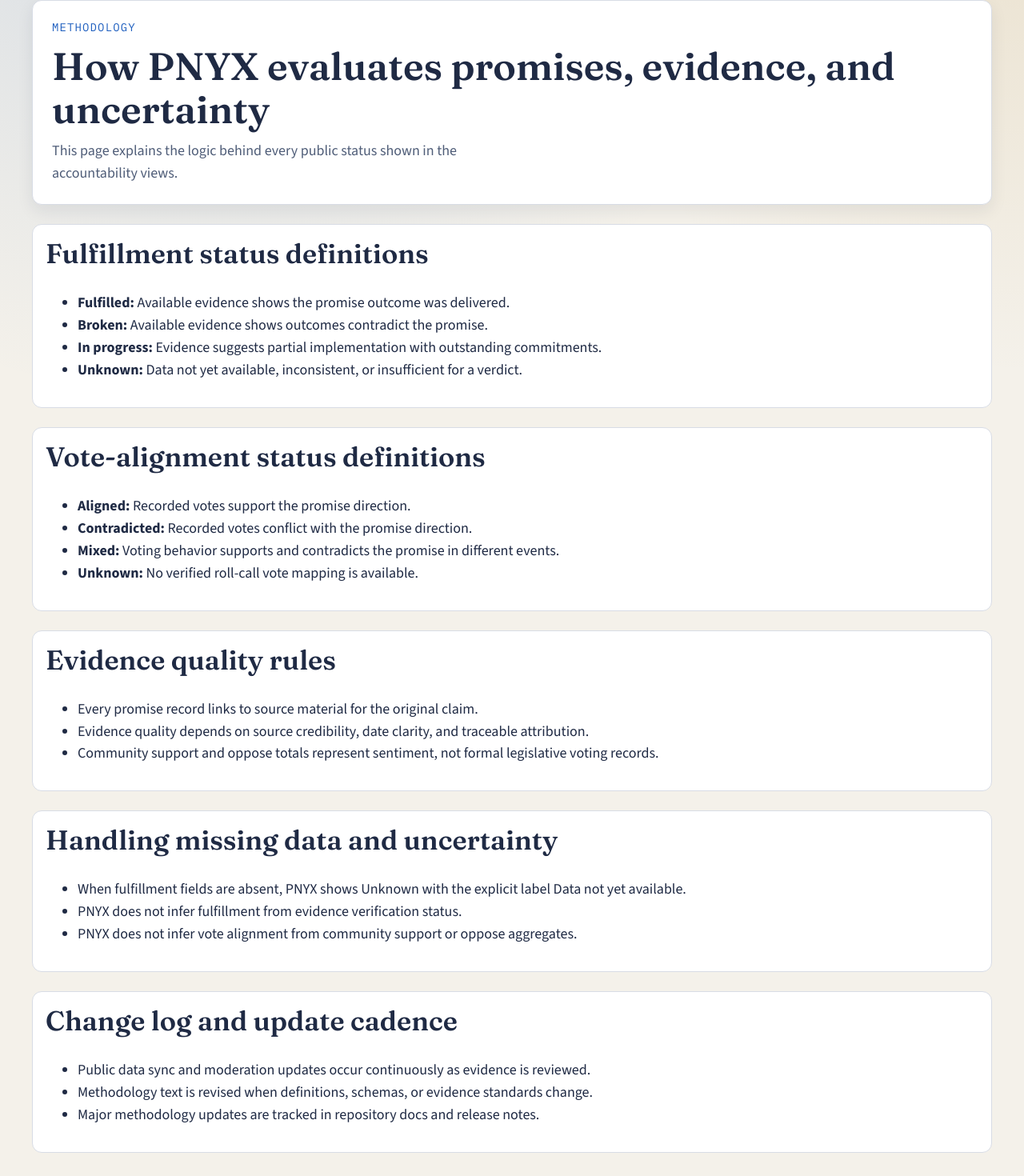
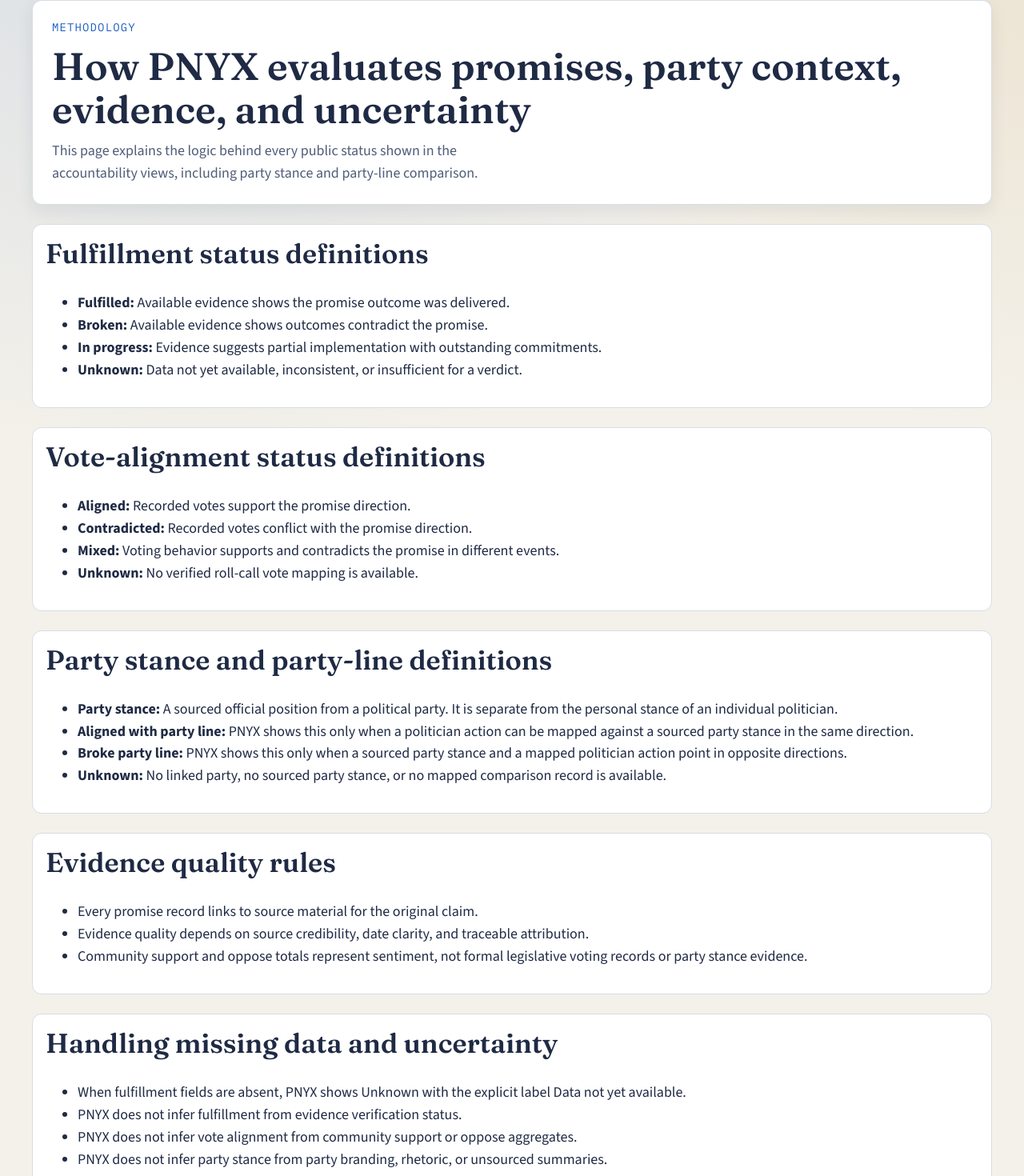
Before and after one commit to Jrwl1/pnyx, a React (Vite) app in the folder frontend/: page /methodology in a window 1280 px wide. Shown: the part 105-1575 px from the top of the page at 80% size. Built offline with nearby package versions, Linux system fonts and the light colour scheme; no server answers.

Commit message:
do(S-13): add party context surfaces

```diff
--- a/frontend/src/lib/domain.ts
+++ b/frontend/src/lib/domain.ts
@@ -9,7 +9,7 @@
   PromiseStats,
   StatementSummary
 } from "../types";
-import { PARTY_ROUTE_SHELLS } from "../types";
+import { getPartyRouteShell, PARTY_ROUTE_SHELLS } from "../types";
 import { DATA_NOT_AVAILABLE, normalizeForSearch } from "./format";
 
 export const ISSUE_OPTIONS = ["Economy", "Healthcare", "Climate", "Education", "Public Safety"] as const;
@@ -81,6 +81,21 @@
         .some((candidate) => candidate === normalizedQuery);
     }) ?? null
   );
+};
+
+export const findPartyShellForPolitician = (politician: Politician | null | undefined): PartyProfileShell | null => {
+  if (!politician) {
+    return null;
+  }
+
+  if (politician.partyId) {
+    const directMatch = getPartyRouteShell(politician.partyId);
+    if (directMatch) {
+      return directMatch;
+    }
+  }
+
+  return findPartyShellByQuery(politician.partyShortName ?? politician.partyName ?? "");
 };
 
 export const getIssueTagsForStatement = (statement: StatementSummary): string[] => {
--- a/frontend/src/routes/MethodologyPage.tsx
+++ b/frontend/src/routes/MethodologyPage.tsx
@@ -7,8 +7,8 @@
     <div className="stack-lg">
       <section className="hero-panel stack-sm">
         <p className="eyebrow">Methodology</p>
-        <h1>How PNYX evaluates promises, evidence, and uncertainty</h1>
-        <p className="lede">This page explains the logic behind every public status shown in the accountability views.</p>
+        <h1>How PNYX evaluates promises, party context, evidence, and uncertainty</h1>
+        <p className="lede">This page explains the logic behind every public status shown in the accountability views, including party stance and party-line comparison.</p>
       </section>
 
       <section className="card stack-sm">
@@ -48,11 +48,29 @@
       </section>
 
       <section className="card stack-sm">
+        <h2>Party stance and party-line definitions</h2>
+        <ul>
+          <li>
+            <strong>Party stance:</strong> A sourced official position from a political party. It is separate from the personal stance of an individual politician.
+          </li>
+          <li>
+            <strong>Aligned with party line:</strong> PNYX shows this only when a politician action can be mapped against a sourced party stance in the same direction.
+          </li>
+          <li>
+            <strong>Broke party line:</strong> PNYX shows this only when a sourced party stance and a mapped politician action point in opposite directions.
+          </li>
+          <li>
+            <strong>Unknown:</strong> No linked party, no sourced party stance, or no mapped comparison record is available.
+          </li>
+        </ul>
+      </section>
+
+      <section className="card stack-sm">
         <h2>Evidence quality rules</h2>
         <ul>
           <li>Every promise record links to source material for the original claim.</li>
           <li>Evidence quality depends on source credibility, date clarity, and traceable attribution.</li>
-          <li>Community support and oppose totals represent sentiment, not formal legislative voting records.</li>
+          <li>Community support and oppose totals represent sentiment, not formal legislative voting records or party stance evidence.</li>
         </ul>
       </section>
 
@@ -62,6 +80,8 @@
           <li>When fulfillment fields are absent, PNYX shows Unknown with the explicit label Data not yet available.</li>
           <li>PNYX does not infer fulfillment from evidence verification status.</li>
           <li>PNYX does not infer vote alignment from community support or oppose aggregates.</li>
+          <li>PNYX does not infer party stance from party branding, rhetoric, or unsourced summaries.</li>
+          <li>PNYX does not infer party-line alignment when a linked party or sourced party stance record is missing.</li>
         </ul>
       </section>
 
--- a/frontend/src/routes/PoliticianProfilePage.tsx
+++ b/frontend/src/routes/PoliticianProfilePage.tsx
@@ -5,7 +5,7 @@
 import { ErrorState, LoadingState } from "../components/PageState";
 import { StatusChip } from "../components/StatusChip";
 import { usePublicData } from "../context/PublicDataContext";
-import { toPromiseRecord } from "../lib/domain";
+import { findPartyShellForPolitician, getPartyAffiliationLabel, getTerritoryLabel, toPromiseRecord } from "../lib/domain";
 import { formatDate, formatDateTime, formatIdentityLine } from "../lib/format";
 
 type ProfileTab = "promises" | "votes" | "evidence";
@@ -22,6 +22,7 @@
   const activeTab: ProfileTab = PROFILE_TABS.includes(selectedTab) ? selectedTab : "promises";
 
   const politician = useMemo(() => politicians.find((entry) => entry.id === politicianId), [politicianId, politicians]);
+  const linkedPartyShell = useMemo(() => findPartyShellForPolitician(politician), [politician]);
   const promiseRecords = useMemo(() => {
     return statements.filter((statement) => statement.politicianId === politicianId).map(toPromiseRecord);
   }, [politicianId, statements]);
@@ -66,7 +67,11 @@
       <section className="hero-panel stack-sm">
         <p className="eyebrow">Politician profile</p>
         <h1>{politician.name}</h1>
-        <p className="lede">{formatIdentityLine(politician.office, politician.region)}</p>
+        <p className="lede">{formatIdentityLine(politician.office, getTerritoryLabel(politician))}</p>
+        <p className="meta-line">
+          Party affiliation:{" "}
+          {linkedPartyShell ? <Link to={`/parties/${linkedPartyShell.party.id}`}>{getPartyAffiliationLabel(politician)}</Link> : getPartyAffiliationLabel(politician)}
+        </p>
         <p className="meta-line mono-inline">External id: {politician.externalId ?? "Data not yet available"}</p>
       </section>
 
@@ -98,6 +103,29 @@
         </article>
       </section>
 
+      <section className="split-grid" aria-label="Party context">
+        <article className="card stack-sm">
+          <h2>Party affiliation</h2>
+          <p>
+            {linkedPartyShell ? <Link to={`/parties/${linkedPartyShell.party.id}`}>{getPartyAffiliationLabel(politician)}</Link> : getPartyAffiliationLabel(politician)}
+          </p>
+          <p className="meta-line">
+            {linkedPartyShell
+              ? "Linked to the frontend-local party shell until canonical party membership APIs exist."
+              : "No party affiliation field is available from the connected public dataset yet."}
+          </p>
+        </article>
+
+        <article className="card stack-sm">
+          <h2>Party-line alignment</h2>
+          <StatusChip status="unknown" prefix="Party-line alignment" />
+          <p>PNYX does not infer party-line behavior without a linked party, sourced party stance records, and mapped politician comparisons.</p>
+          <p className="meta-line">
+            Until those records exist, this profile keeps party-line alignment explicit as Unknown rather than implying support or a break.
+          </p>
+        </article>
+      </section>
+
       <section className="card stack-sm" aria-label="Profile tabs">
         <div className="tabs" role="tablist" aria-label="Politician profile tabs">
           <button className={activeTab === "promises" ? "tab active" : "tab"} role="tab" aria-selected={activeTab === "promises"} onClick={() => onTabChange("promises")} type="button">
@@ -113,7 +141,9 @@
 
         {activeTab === "promises" ? (
           <>
-            <p className="data-note">Fulfillment and vote alignment fields are currently Unknown until backend accountability fields are available.</p>
+            <p className="data-note">
+              Fulfillment, vote alignment, and party-line comparison fields are currently Unknown until backend accountability mappings are available.
+            </p>
 
             <div className="table-wrapper desktop-only">
               <table className="data-table">
@@ -170,7 +200,7 @@
         {activeTab === "votes" ? (
           <div className="stack-sm">
             <p className="data-note">
-              Politician roll-call vote events are not yet available in the backend. Alignment remains Unknown for every promise.
+              Politician roll-call vote events and party-line comparisons are not yet available in the backend. Alignment remains Unknown for every promise.
             </p>
             <div className="cards-grid cards-grid-1">
               {promiseRecords.map((promise) => (
--- a/frontend/src/routes/PromiseDetailPage.tsx
+++ b/frontend/src/routes/PromiseDetailPage.tsx
@@ -6,7 +6,7 @@
 import { StatusChip } from "../components/StatusChip";
 import { usePublicData } from "../context/PublicDataContext";
 import { getStatementById, getStatementRevisions } from "../lib/api";
-import { toPromiseRecord } from "../lib/domain";
+import { findPartyShellForPolitician, getPartyAffiliationLabel, getTerritoryLabel, toPromiseRecord } from "../lib/domain";
 import { formatDate, formatDateTime, formatIdentityLine } from "../lib/format";
 import type { StatementDetail, StatementRevision } from "../types";
 
@@ -92,6 +92,8 @@
 
   const promiseRecord = toPromiseRecord(statement);
   const politician = politicians.find((entry) => entry.id === statement.politicianId);
+  const linkedPartyShell = findPartyShellForPolitician(politician);
+  const partyAffiliationLabel = politician ? getPartyAffiliationLabel(politician) : "Data not yet available";
 
   return (
     <div className="stack-lg">
@@ -101,11 +103,14 @@
         <p className="meta-line">
           {politician ? (
             <>
-              <Link to={`/politicians/${politician.id}`}>{politician.name}</Link> - {formatIdentityLine(politician.office, politician.region)}
+              <Link to={`/politicians/${politician.id}`}>{politician.name}</Link> - {formatIdentityLine(politician.office, getTerritoryLabel(politician))}
             </>
           ) : (
             <>Politician id {statement.politicianId}</>
           )}
+        </p>
+        <p className="meta-line">
+          Party affiliation: {linkedPartyShell ? <Link to={`/parties/${linkedPartyShell.party.id}`}>{partyAffiliationLabel}</Link> : partyAffiliationLabel}
         </p>
       </section>
 
@@ -134,6 +139,19 @@
             <li>No roll-call vote events are currently available from the backend.</li>
           </ul>
         </article>
+      </section>
+
+      <section className="card stack-sm" aria-label="Party stance comparison">
+        <h2>Party stance comparison</h2>
+        <StatusChip status="unknown" prefix="Party stance comparison" />
+        <p>
+          Linked party:{" "}
+          {linkedPartyShell ? <Link to={`/parties/${linkedPartyShell.party.id}`}>{partyAffiliationLabel}</Link> : partyAffiliationLabel}
+        </p>
+        <p>No official party stance record is mapped to this promise yet.</p>
+        <p className="meta-line">
+          PNYX only compares a promise against party stance when a linked party and a sourced party stance record both exist. Until then, this block remains explicit about Unknown state.
+        </p>
       </section>
 
       <section className="card stack-sm" aria-label="Evidence list">
@@ -176,7 +194,9 @@
         <p>
           Oppose: <strong>{statement.aggregate.oppose}</strong>
         </p>
-        <p className="data-note">Community confidence reflects user sentiment and is not a politician roll-call voting record.</p>
+        <p className="data-note">
+          Community confidence reflects user sentiment and is not a politician roll-call voting record or a party stance record.
+        </p>
       </section>
     </div>
   );
```
